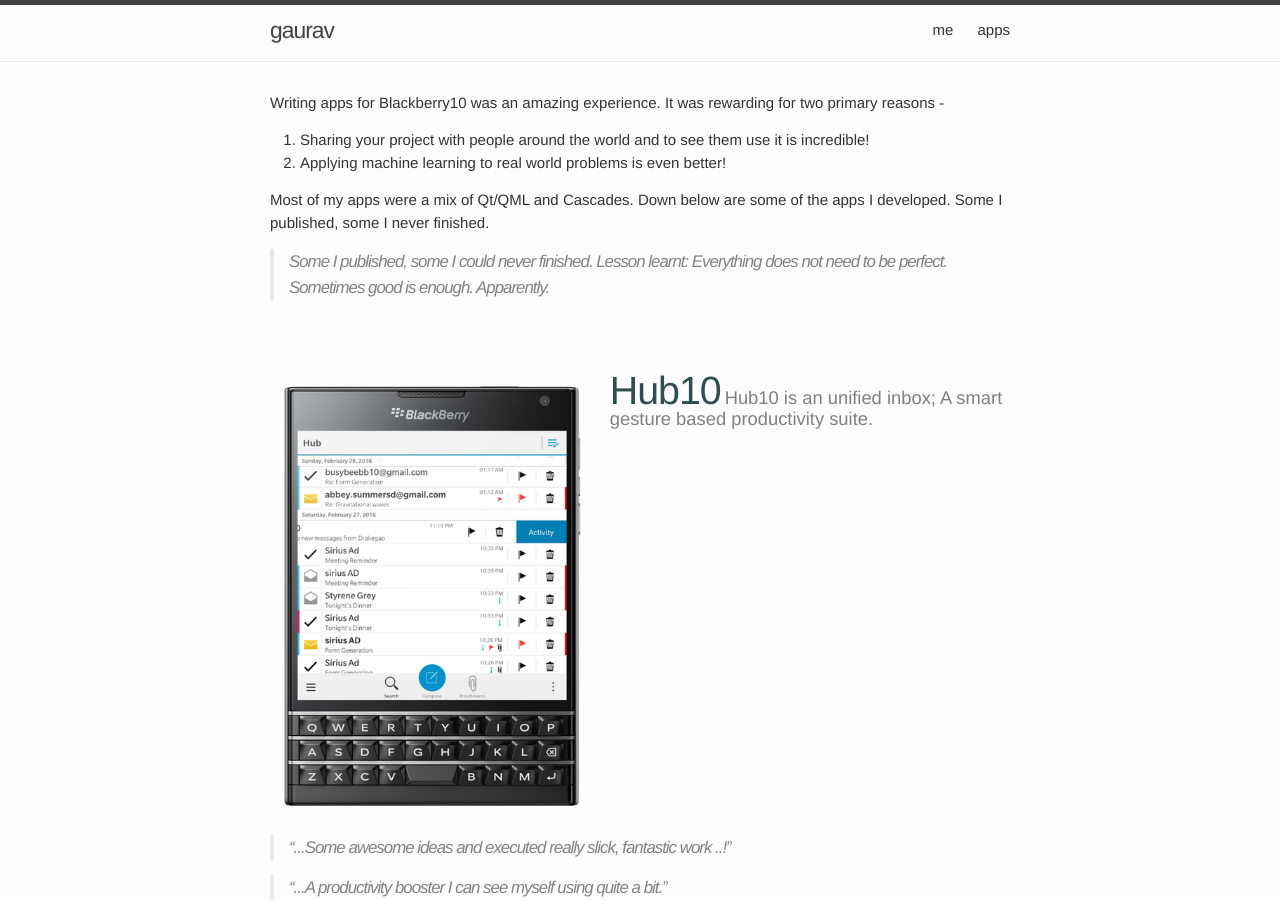
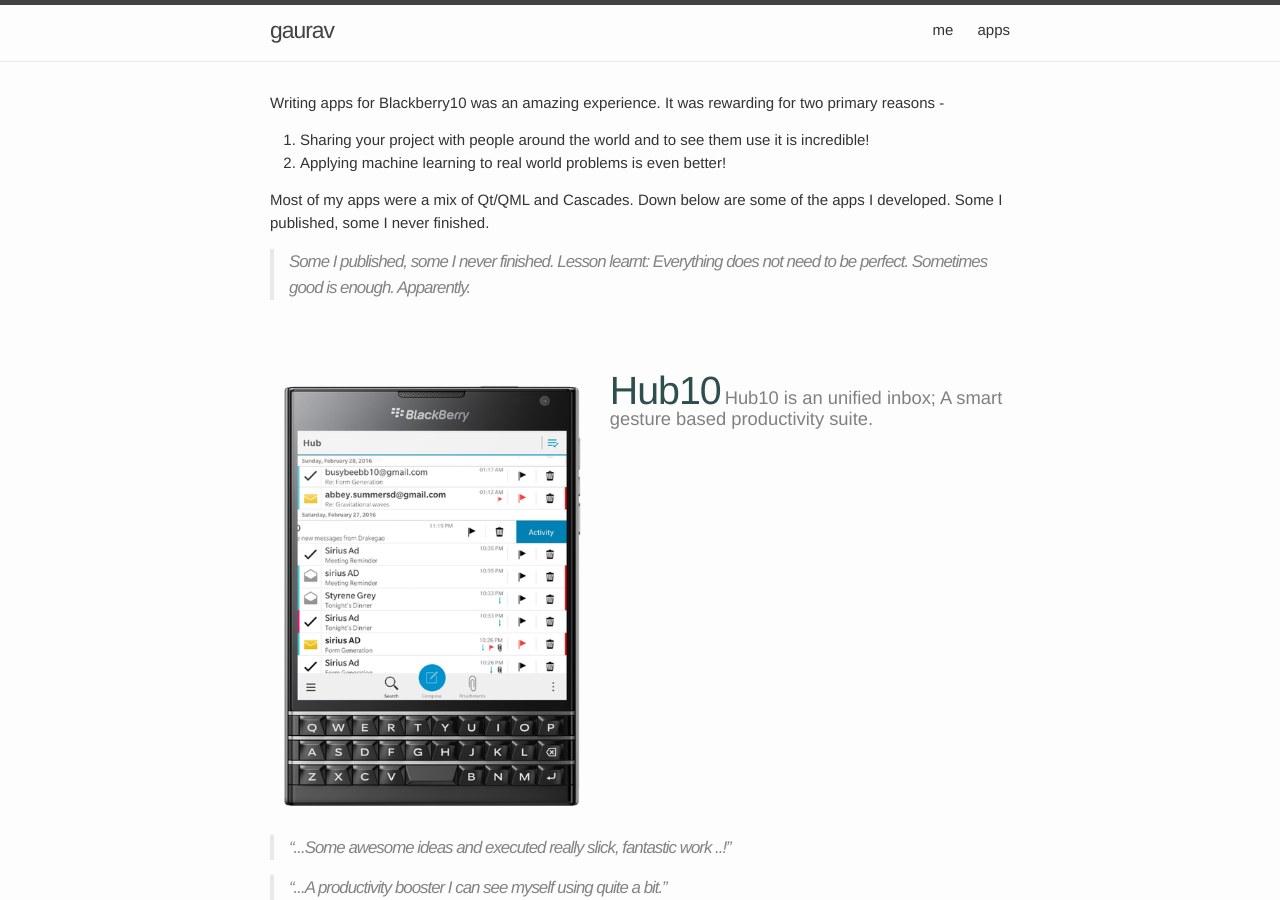
Before and after one commit to gaurav-dixitv/gaurav-dixitv.github.io, a Jekyll site: the page built from apps.md, in a window 1280 px wide and 900 px high. Built offline with Jekyll 4.4.1, drawn with Linux system fonts in a browser that asks for light colours.

Commit message:
Fixed type in apps header

```diff
--- a/apps.md
+++ b/apps.md
@@ -10,4 +10,4 @@
 
 Most of my apps were a mix of Qt/QML and Cascades.
 Down below are some of the apps I developed. Some I published, some I never finished.
-> Some I published, some I could never finished. Lesson learnt: Everything does not need to be perfect. Sometimes good is enough. Apparently.
+> Some I published, some I never finished. Lesson learnt: Everything does not need to be perfect. Sometimes good is enough. Apparently.
```
